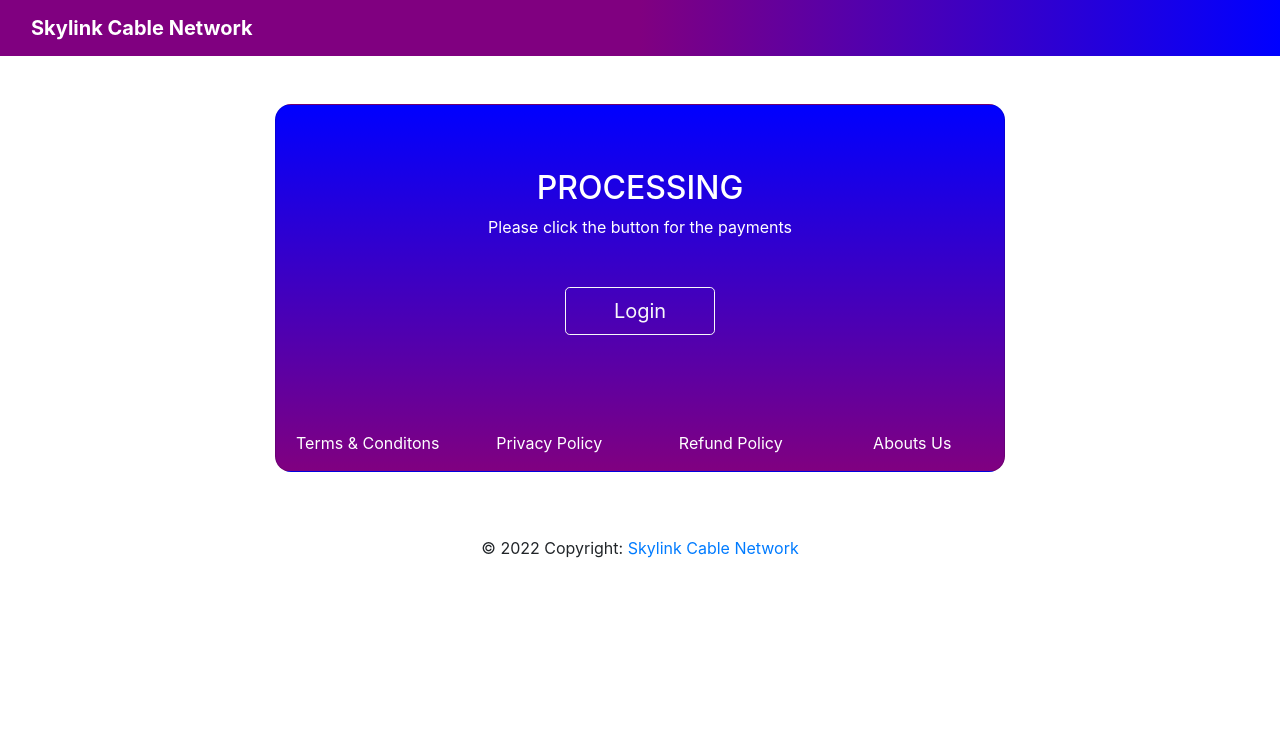
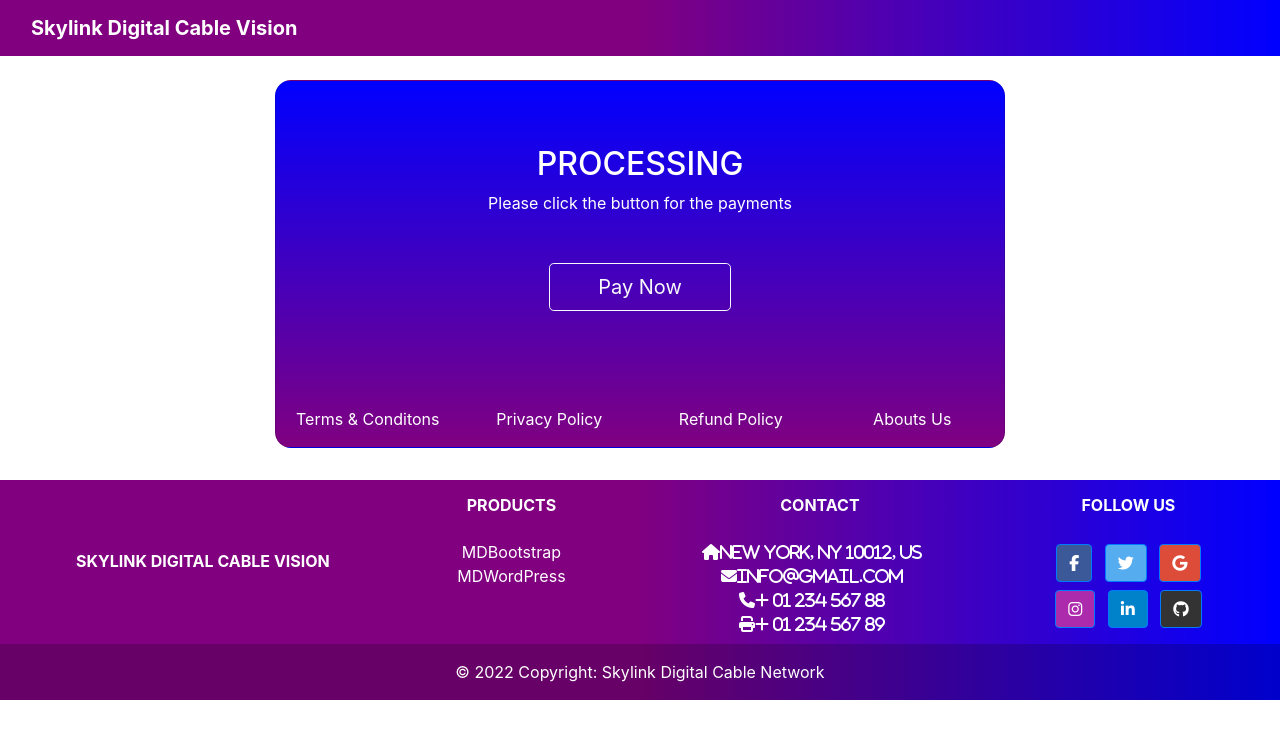
Before and after one commit to thomassunny1980/skylinkcables, a plain HTML site: page index.html in a window 1280 px wide. Drawn offline with nearby package versions, Linux system fonts and the light colour scheme.

Commit message:
footer added

```diff
--- a/index.html
+++ b/index.html
@@ -5,15 +5,17 @@
     <meta name="viewport" content="width=device-width, initial-scale=1">
     <title>Skylink Cable Network</title>
     <link rel="stylesheet" href="https://cdn.jsdelivr.net/npm/bootstrap@4.0.0/dist/css/bootstrap.min.css" integrity="sha384-Gn5384xqQ1aoWXA+058RXPxPg6fy4IWvTNh0E263XmFcJlSAwiGgFAW/dAiS6JXm" crossorigin="anonymous">
+      <link rel="stylesheet" href="path/to/font-awesome/css/font-awesome.min.css">
+
   </head>
   <body>
-   <nav class="navbar navbar-expand-sm" style="background-image: linear-gradient(to left, blue,purple,purple)">
+   <nav class="navbar navbar-expand-lg" style="background-image: linear-gradient(to left, blue,purple,purple)">
   <div class="container-fluid">
-    <a class="navbar-brand" style="color: white; font-weight: bold" href="#">Skylink Cable Network</a>
+    <a class="navbar-brand" style="color: white; font-weight: bold" href="#">Skylink Digital Cable Vision</a>
   </div>
 </nav>
       <section class="vh-100 gradient-custom">
-  <div class="container py-5 h-100 w-90">
+  <div class="container py-4 h-90 w-80">
     <div class="row d-flex justify-content-center align-items-center h-100 w-90">
       <div class="col-12 col-md-8 ">
         <div class="card  text-white" style="border-radius: 1rem; background-image: linear-gradient(blue,purple);">
@@ -25,7 +27,7 @@
               <p class="text-white-40 mb-5">Please click the button for the payments</p>
 
                 <a href="https://digi.ezycable.com/index.php/customer_portal/Authentication/logIn?get_page=1">
-              <button class="btn btn-outline-light btn-lg px-5" type="submit">Login</button>
+              <button class="btn btn-outline-light btn-lg px-5" type="submit">Pay Now</button>
                     </a>
 
             </div>
@@ -47,16 +49,91 @@
 
 </section>
 
-     <footer class="page-footer font-small">
+  <!-- Footer -->
+  <footer class="text-center text-lg-start text-white" style="background-image: linear-gradient(to left, blue,purple,purple)">
+    <!-- Grid container -->
+    <div class="container-fluid">
+      <!-- Section: Links-->
+      <section class="">
+        <!--Grid row-->
+        <div class="row m-2">
+          <!-- Grid column -->
+          <div class="col-md-3 col-lg-3 col-xl-3 mx-auto mt-5 pt-4">
+            <h6 class="text-uppercase mb-4 font-weight-bold">
+              SKYLINK DIGITAL CABLE VISION
+            </h6>
 
-  <!-- Copyright -->
-  <div class="footer-copyright text-center py-3">© 2022 Copyright:
-    <a href="/"> Skylink Cable Network</a>
-  </div>
-  <!-- Copyright -->
+          </div>
+          <!-- Grid column -->
 
-</footer>
-<!-- Footer -->
+          <!--<hr class="w-100 clearfix d-md-none" />-->
+
+          <!-- Grid column -->
+          <div class="col-md-2 col-lg-2 col-xl-2 mx-auto mt-3">
+            <h6 class="text-uppercase mb-4 font-weight-bold">Products</h6>
+
+              <a class="text-white">MDBootstrap</a>
+
+
+              <a class="text-white">MDWordPress</a>
+
+
+          </div>
+          <!-- Grid column -->
+
+          <hr class="w-100 clearfix d-md-none" />
+
+          <!-- Grid column -->
+          <hr class="w-90 clearfix d-md-none" />
+
+          <!-- Grid column -->
+          <div class="col-md-4 col-lg-3 col-xl-3 mx-auto mt-3">
+            <h6 class="text-uppercase mb-4 font-weight-bold">Contact</h6>
+            <i class="fas fa-home mr-3">New York, NY 10012, US</i>
+            <i class="fas fa-envelope mr-3">info@gmail.com</i><br>
+            <i class="fas fa-phone mr-3">+ 01 234 567 88</i> <br>
+            <i class="fas fa-print mr-3">+ 01 234 567 89</i>
+          </div>
+          <!-- Grid column -->
+
+          <!-- Grid column -->
+          <div class="col-md-3 col-lg-2 col-xl-2 mx-auto mt-3">
+            <h6 class="text-uppercase mb-4 font-weight-bold">Follow us</h6>
+
+            <!-- Facebook -->
+            <a class="btn btn-primary btn-floating m-1" style="background-color: #3b5998" href="#!" role="button"><i class="fab fa-facebook-f"></i></a>
+
+            <!-- Twitter -->
+            <a class="btn btn-primary btn-floating m-1" style="background-color: #55acee" href="#!" role="button"><i class="fab fa-twitter"></i></a>
+
+            <!-- Google -->
+            <a class="btn btn-primary btn-floating m-1" style="background-color: #dd4b39" href="#!" role="button"><i class="fab fa-google"></i></a>
+
+            <!-- Instagram -->
+            <a class="btn btn-primary btn-floating m-1" style="background-color: #ac2bac" href="#!" role="button"><i class="fab fa-instagram"></i></a>
+
+            <!-- Linkedin -->
+            <a class="btn btn-primary btn-floating m-1" style="background-color: #0082ca" href="#!" role="button"><i class="fab fa-linkedin-in"></i></a>
+            <!-- Github -->
+            <a class="btn btn-primary btn-floating m-1" style="background-color: #333333" href="#!" role="button"><i class="fab fa-github"></i></a>
+          </div>
+        </div>
+        <!--Grid row-->
+      </section>
+      <!-- Section: Links -->
+    </div>
+    <!-- Grid container -->
+
+    <!-- Copyright -->
+    <div class="text-center p-3" style="background-color: rgba(0, 0, 0, 0.2)">
+      © 2022 Copyright:
+      <a class="text-white" href="http://skylinkdigital.in/">Skylink Digital Cable Network</a>
+    </div>
+    <!-- Copyright -->
+  </footer>
+  <!-- Footer -->
+
+<!-- End of .container -->
       <!----Tearmms& Condition--->
       <div class="modal fade" id="tearmAndConditions" tabindex="-1" role="dialog" aria-labelledby="tearmAndConditionsTitle" aria-hidden="true">
   <div class="modal-dialog" role="document">
```
